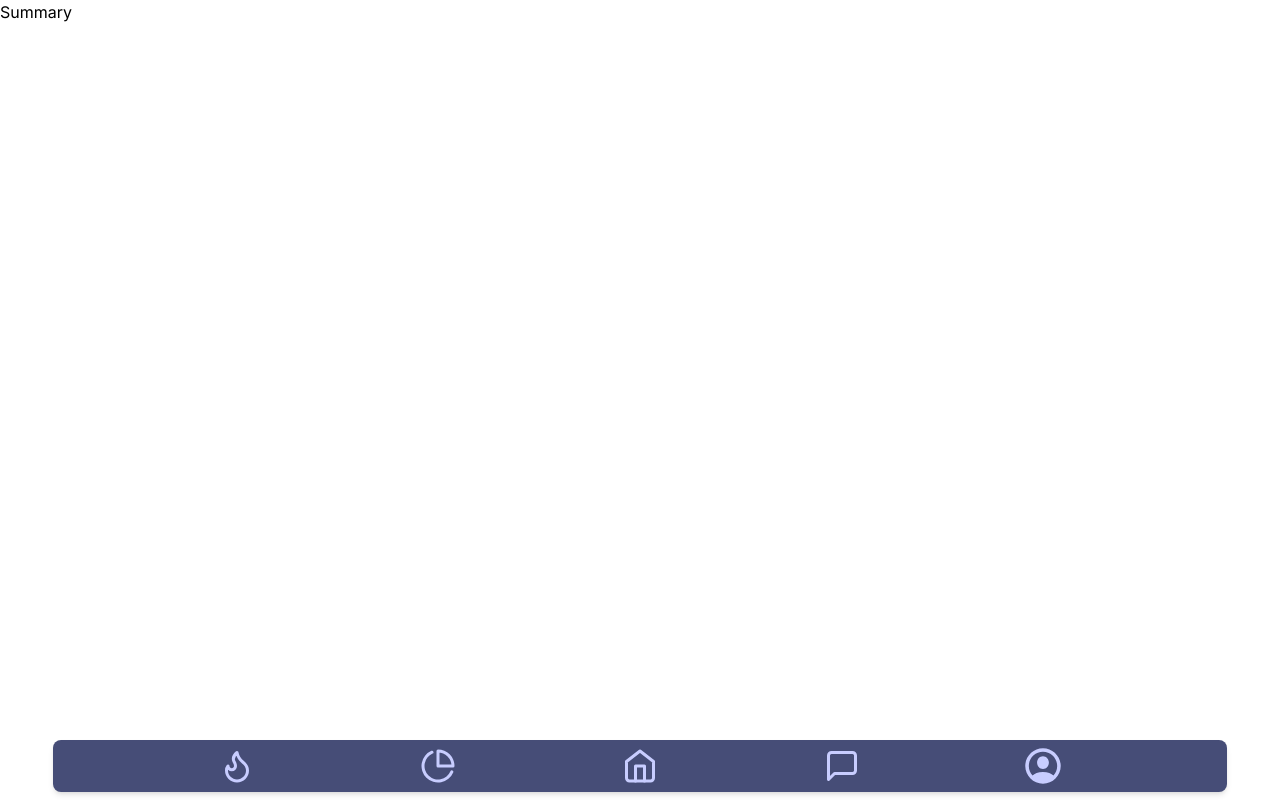
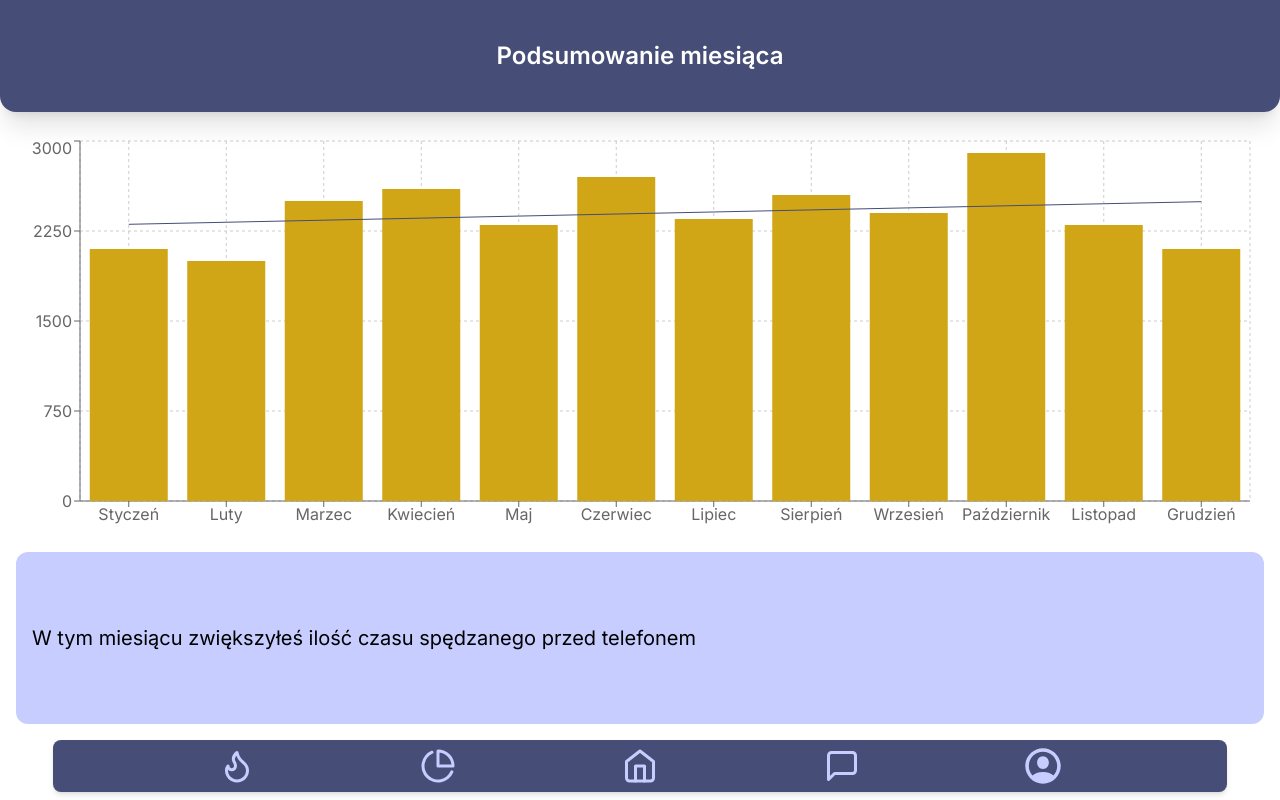
Before and after one commit to Truly-Depressed-Developers/stop-scrolling, a Next.js app: page /profile/summary in a window 1280 px wide. Built offline with nearby package versions, Linux system fonts and the light colour scheme.

Commit message:
Feat: Summary

```diff
--- a/src/app/profile/history/page.tsx
+++ b/src/app/profile/history/page.tsx
@@ -32,7 +32,7 @@ const HistoryComponent = ({
                         </p>
                     )}
                 </div>
-                <div className='absolute inset-0 z-20 h-full w-full shadow rounded-b-3xl'></div>
+                <div className="absolute left-0 right-0 bottom-0 top-[-2000px] z-20 shadow rounded-b-3xl"></div>
             </div>
         </>
     );
--- a/src/app/profile/summary/page.tsx
+++ b/src/app/profile/summary/page.tsx
@@ -1,7 +1,129 @@
+"use client"
+
 import React from "react";
+import {
+    Bar,
+    Rectangle,
+    XAxis,
+    YAxis,
+    CartesianGrid,
+    Tooltip,
+    ResponsiveContainer,
+    Line, ComposedChart
+} from "recharts";
+import Header from "@/components/Header";
+
+type Data = {
+    month: string
+    minutes: number
+    estimatedMinutes?: number
+}
+
+let data: Data[] = [
+    {
+        month: 'Styczeń',
+        minutes: 2100,
+    },
+    {
+        month: 'Luty',
+        minutes: 2000,
+    },
+    {
+        month: 'Marzec',
+        minutes: 2500,
+    },
+    {
+        month: 'Kwiecień',
+        minutes: 2600,
+    },
+    {
+        month: 'Maj',
+        minutes: 2300,
+    },
+    {
+        month: 'Czerwiec',
+        minutes: 2700,
+    },
+    {
+        month: 'Lipiec',
+        minutes: 2350,
+    },
+    {
+        month: 'Sierpień',
+        minutes: 2550,
+    },
+    {
+        month: 'Wrzesień',
+        minutes: 2400,
+    },
+    {
+        month: 'Październik',
+        minutes: 2900,
+    },
+    {
+        month: 'Listopad',
+        minutes: 2300,
+    },
+    {
+        month: 'Grudzień',
+        minutes: 2100,
+    },
+];
+
+
+// Linear regression
+
+let xSum=0, ySum=0 , xxSum=0, xySum=0;
+let count = data.length;
+for (let i = 0, len = count; i < count; i++) {
+    xSum += i;
+    ySum += data[i].minutes;
+    xxSum += i * i;
+    xySum += i * data[i].minutes;
+}
+
+let a = (count * xySum - xSum * ySum) / (count * xxSum - xSum * xSum);
+let b = (ySum / count) - (a * xSum) / count;
+
+for (let i = 0; i < data.length; i++) {
+    data[i].estimatedMinutes = i * a + b
+}
+
 
 const Summary = () => {
-    return <div>Summary</div>;
+    return <div className="flex h-full flex-col">
+        <Header className="justify-center">
+            <h1>Podsumowanie miesiąca</h1>
+        </Header>
+        <ResponsiveContainer width="100%" height={400} className='mt-6'>
+            <ComposedChart
+                width={500}
+                height={300}
+                data={data}
+                margin={{
+                    top: 5,
+                    right: 30,
+                    left: 20,
+                    bottom: 5
+                }}
+            >
+                <CartesianGrid strokeDasharray="3 3" />
+                <XAxis dataKey="month" />
+                <YAxis />
+                <Tooltip />
+                <Bar dataKey="minutes" fill="#d0a616" activeBar={<Rectangle fill="#c8cdff" stroke="#464d77" />} />
+                <Line dataKey="estimatedMinutes" stroke="#464d77" dot={false} activeDot={false} legendType="none" />
+            </ComposedChart>
+        </ResponsiveContainer>
+        <div className="m-4 flex items-center justify-between rounded-xl bg-secondary p-4 h-full text-center text-xl">
+            {
+                a > 0 ?
+                    <>W tym miesiącu zwiększyłeś ilość czasu spędzanego przed telefonem</>
+                    :
+                    <>W tym miesiącu udało ci się obniżyć ilość czasu spędzanego przed telefonem</>
+            }
+        </div>
+    </div>
 };
 
 export default Summary;
```
